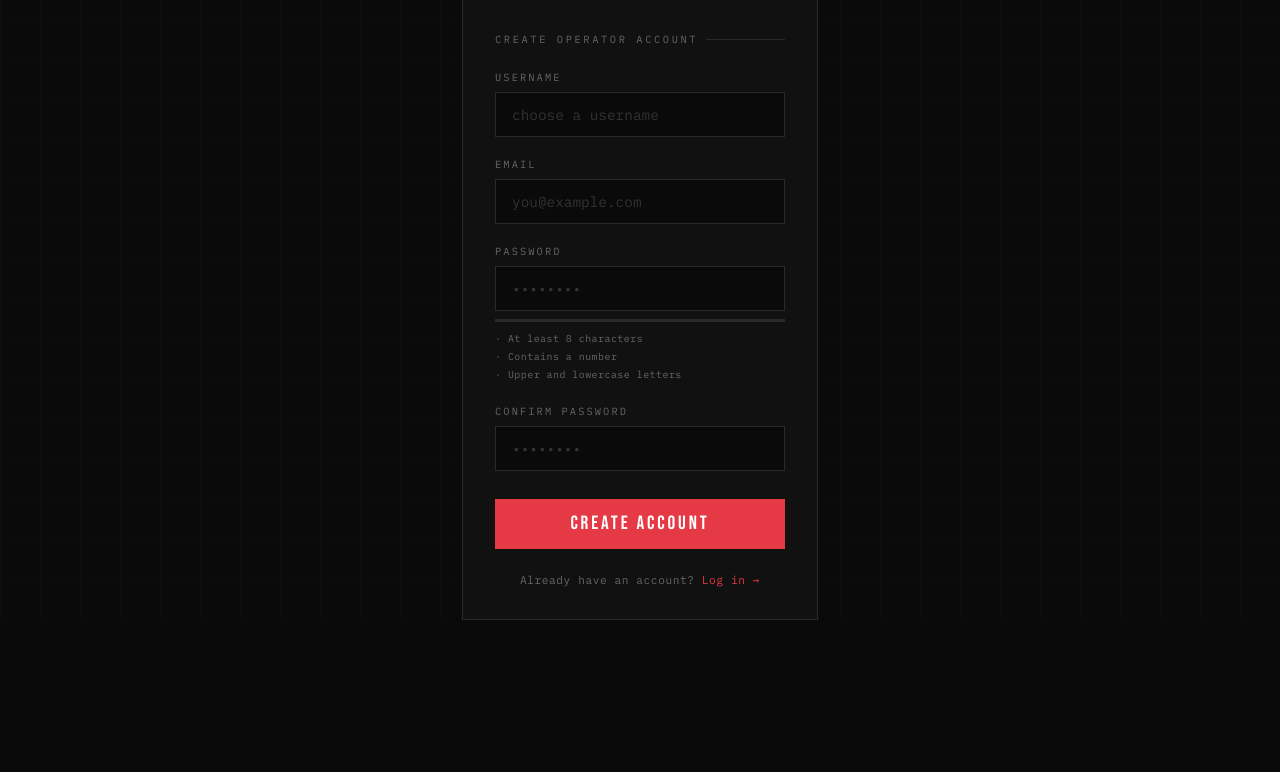
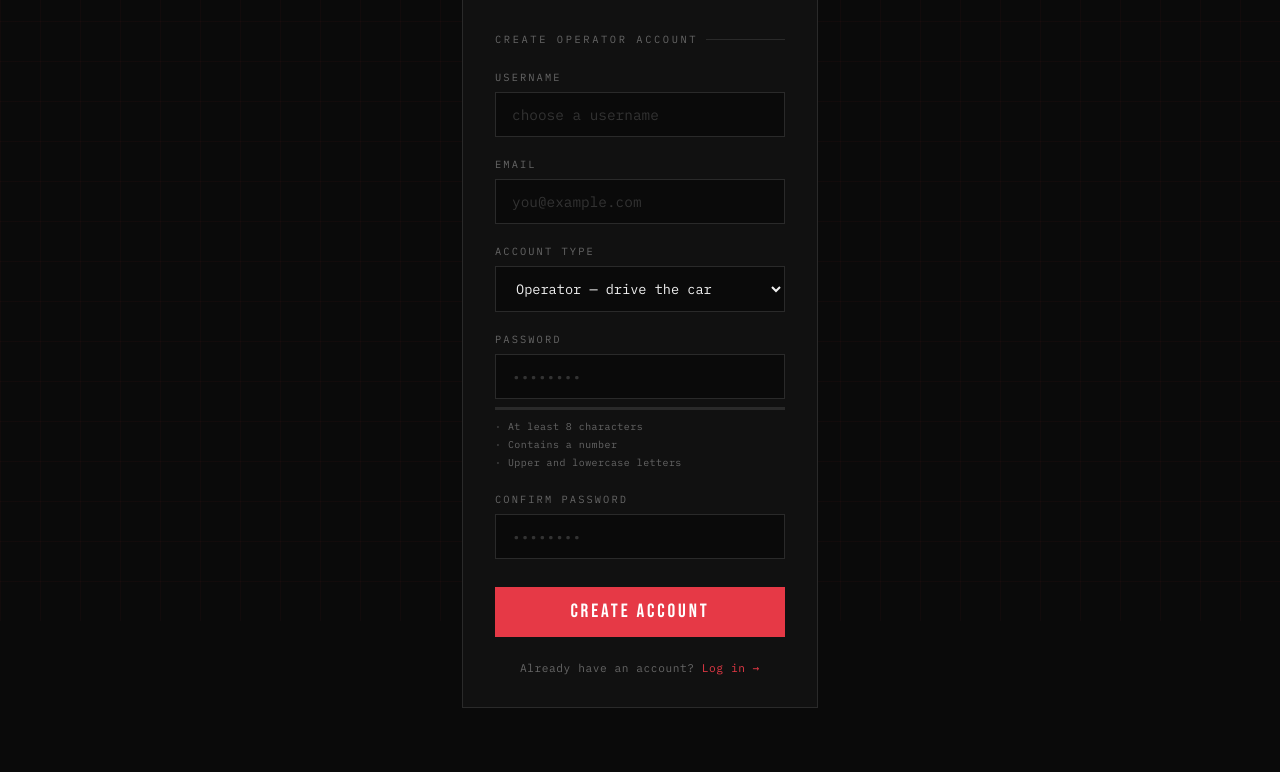
Before and after one commit to alvinjaames1/RC-Bandito, a Python web app: template frontend/templates/register.html in a window 1280 px wide. Shown: the part 179-951 px from the top of the page. Before the commit the page ends 799 px from the top, so only its background shows below. Run offline with Jinja, Linux system fonts and the light colour scheme; the template is opened without the code that fills it, so the values that code supplies are empty.

Commit message:
Enhance registration form with role and admin code
Added role selection and admin code input for registration.

```diff
--- a/frontend/templates/register.html
+++ b/frontend/templates/register.html
@@ -114,6 +114,19 @@
   }
 
   input:focus { border-color: var(--red); }
+
+  select {
+    width: 100%;
+    background: var(--dark);
+    border: 1px solid var(--border);
+    color: var(--text);
+    font-family: 'IBM Plex Mono', monospace;
+    font-size: 0.85rem;
+    padding: 0.75rem 1rem;
+    outline: none;
+    cursor: pointer;
+  }
+  select:focus { border-color: var(--red); }
   input::placeholder { color: #333; }
 
   /* Password strength meter */
@@ -224,6 +237,22 @@
     </div>
 
     <div class="field">
+      <label for="role">Account Type</label>
+      <select id="role" onchange="toggleAdminCode()">
+        <option value="operator">Operator — drive the car</option>
+        <option value="admin">Administrator — manage users &amp; logs</option>
+      </select>
+    </div>
+
+    <div class="field" id="adminCodeField" style="display:none;">
+      <label for="adminCode">Admin Code</label>
+      <input type="password" id="adminCode" placeholder="enter the admin code" autocomplete="off" />
+      <div class="requirements">
+        <span style="color:var(--yellow);">Admin accounts require the code set by the system owner.</span>
+      </div>
+    </div>
+
+    <div class="field">
       <label for="password">Password</label>
       <input type="password" id="password" placeholder="••••••••" autocomplete="new-password" oninput="checkStrength()" />
       <div class="strength-meter"><div class="strength-fill" id="strengthFill"></div></div>
@@ -267,6 +296,11 @@
     fill.style.background = colors[score];
   }
 
+  function toggleAdminCode() {
+    const role = document.getElementById('role').value;
+    document.getElementById('adminCodeField').style.display = role === 'admin' ? 'block' : 'none';
+  }
+
   async function handleRegister() {
     const username = document.getElementById('username').value.trim();
     const email = document.getElementById('email').value.trim();
@@ -305,7 +339,11 @@
       const res = await fetch('/auth/register', {
         method: 'POST',
         headers: { 'Content-Type': 'application/json' },
-        body: JSON.stringify({ username, email, password })
+        body: JSON.stringify({
+          username, email, password,
+          role: document.getElementById('role').value,
+          admin_code: document.getElementById('adminCode').value
+        })
       });
 
       const data = await res.json();
```
